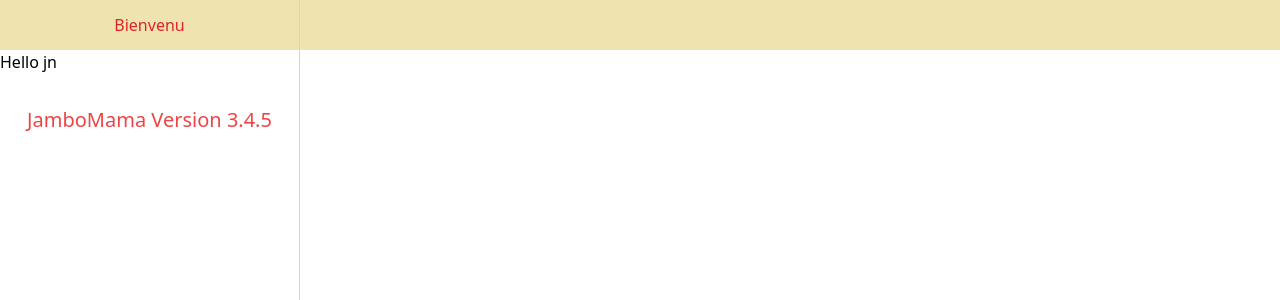
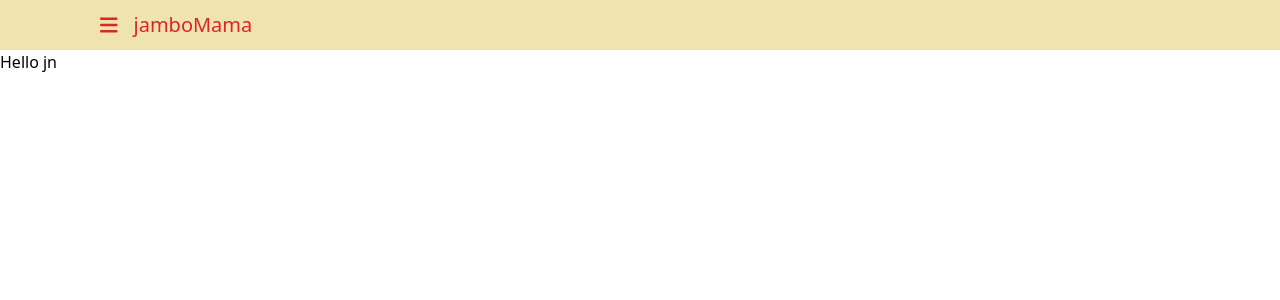
Before and after one commit to Jospin6/jambo-mama, a React (Vite) app: page / in a window 1280 px wide. Shown: the top 300 px of the page. Built offline with nearby package versions, Linux system fonts and the light colour scheme.

Commit message:
Design the navbar

```diff
--- a/src/components/Menu.jsx
+++ b/src/components/Menu.jsx
@@ -1,11 +1,35 @@
 import { MenuItem } from "./MenuItem"
 import { MenuTitle } from "./MenuTitle"
 import { MiniFooter } from "./MiniFooter"
+import { FontAwesomeIcon } from '@fortawesome/react-fontawesome'
+import { faHome } from '@fortawesome/free-solid-svg-icons'
+import { useState } from "react"
 
 export const Menu = () => {
-    return <div className="w-[300px] h-[100vh] fixed top-0 left-0 border-r-[1px] border-gray-300">
-        <MenuTitle/>
-        <MenuItem/>
+    let style = `w-[300px] bg-white z-10 h-[100vh]
+    fixed top-0 left-0 border-r-[1px] border-gray-300`
+    const [ishidden, setIsHidden] = useState(false)
+    const handleHidden = () => setIsHidden(!ishidden)
+    return <div className={ishidden ?`${style} hidden`: ` ${style} block`}>
+        <div className="relative">
+            <MenuTitle/>
+            <button onClick={handleHidden} className="absolute right-[10px] top-[10px] text-red-500">X</button>
+        </div>
+        <MenuItem title={'Home'}><FontAwesomeIcon icon={faHome}/></MenuItem>
+        <MenuItem title={'Find a Health Facility'}><FontAwesomeIcon icon={faHome}/></MenuItem>
+        <MenuItem title={'Find a Transport'}><FontAwesomeIcon icon={faHome}/></MenuItem>
+        <MenuItem title={'Register Transport'}><FontAwesomeIcon icon={faHome}/></MenuItem>
+        <MenuItem title={'My Health Provider'}><FontAwesomeIcon icon={faHome}/></MenuItem>
+        <MenuItem title={'My Community HealthWorker'}><FontAwesomeIcon icon={faHome}/></MenuItem>
+        <MenuItem title={'My Trusted Person'}><FontAwesomeIcon icon={faHome}/></MenuItem>
+        <MenuItem title={'My Account'}><FontAwesomeIcon icon={faHome}/></MenuItem>
+        <MenuItem title={'My Code And Consent'}><FontAwesomeIcon icon={faHome}/></MenuItem>
+        <MenuItem title={'Birth Plan'}><FontAwesomeIcon icon={faHome}/></MenuItem>
+        <MenuItem title={'Medical Background'}><FontAwesomeIcon icon={faHome}/></MenuItem>
+        <MenuItem title={'Anc Schedule'}><FontAwesomeIcon icon={faHome}/></MenuItem>
+        <MenuItem title={'Chat'}><FontAwesomeIcon icon={faHome}/></MenuItem>
+        <MenuItem title={'Settings'}><FontAwesomeIcon icon={faHome}/></MenuItem>
+        <MenuItem title={'Logout'}><FontAwesomeIcon icon={faHome}/></MenuItem>
         <MiniFooter/>
     </div>
 }
--- a/src/components/MenuItem.jsx
+++ b/src/components/MenuItem.jsx
@@ -1,5 +1,5 @@
 export const MenuItem = ({title, children}) => {
-    return <div className="h-[40px] text-red-500 flex items-center">
+    return <div className="h-[40px] text-red-500 text-[16px] cursor-pointer mb-2 hover:bg-gray-200 flex items-center">
         <div className="mr-4 ml-2"> {children} </div>
         <div> {title} </div>
     </div>
--- a/src/components/MenuTitle.jsx
+++ b/src/components/MenuTitle.jsx
@@ -1,5 +1,5 @@
 export const MenuTitle = () => {
-    return <div className="text-center leading-[50px] h-[50px] bg-[#EFE4B0]">
+    return <div className="text-center h-[60px] font-[500] leading-[60px] h-[50px] bg-[#EFE4B0]">
         Bienvenu
     </div>
 }
--- a/src/components/MiniFooter.jsx
+++ b/src/components/MiniFooter.jsx
@@ -1,5 +1,5 @@
 export const MiniFooter = () => {
-    return <div className="h-[60px] w-full text-xl text-center leading-[60px] text-red-500">
+    return <div className="h-[40px] w-full text-[12px] bg-[#EFE4B0] text-center leading-[40px] text-red-500">
         JamboMama Version 3.4.5
     </div>
 }
--- a/src/components/Navbar.jsx
+++ b/src/components/Navbar.jsx
@@ -1,11 +1,18 @@
 import { FontAwesomeIcon } from '@fortawesome/react-fontawesome'
 import { faBars } from '@fortawesome/free-solid-svg-icons'
 import { Menu } from './Menu'
+import { useState } from 'react'
 export const Navbar = () => {
+    const [hidden, setHidden] = useState(false)
+    const handleHidden = () => setHidden(!hidden)
+    console.log(hidden)
     return <div className="bg-[#EFE4B0] text-red-600 w-full h-[50px] flex
         justify-between items-center px-[100px] relative">
-        <Menu/>
-        <div className="text-xl font-500"> <FontAwesomeIcon icon={faBars} className='mr-4'/>  jamboMama</div>
+        {hidden && <Menu/>}
+        <div className="text-xl font-500">
+            <span onClick={handleHidden}><FontAwesomeIcon icon={faBars} className='mr-4 cursor-pointer' /></span>
+              jamboMama
+        </div>
         <div></div>
     </div>
 }
```
